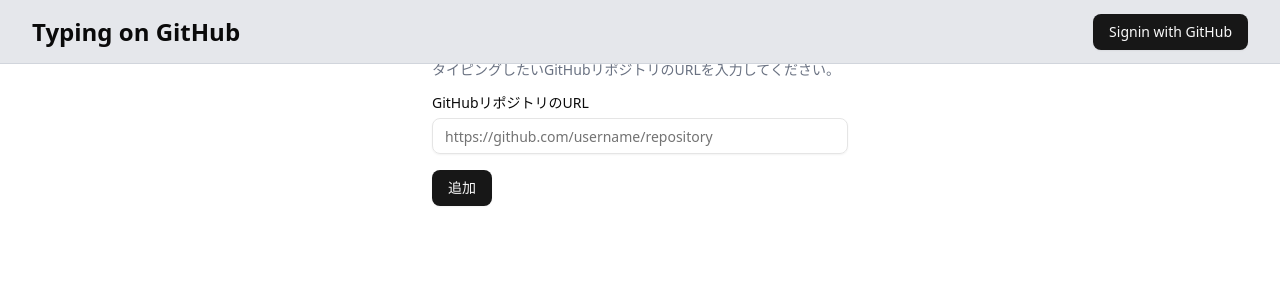
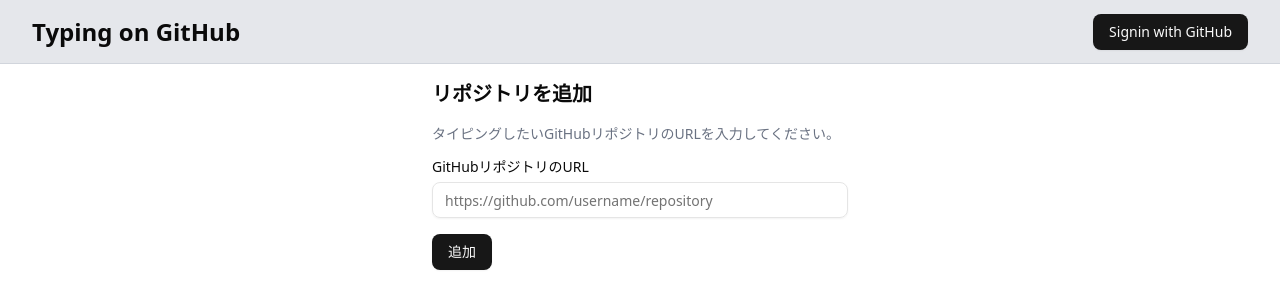
Before and after one commit to Shrimprin/typing_repo, a Next.js app in the folder frontend/: page /repositories/new in a window 1280 px wide. Shown: the top 308 px of the page. Built offline with nearby package versions, Linux system fonts and the light colour scheme; no server answers.

Commit message:
APIリクエスト時にアクセストークンを含めるようにした

```diff
--- a/frontend/src/app/layout.tsx
+++ b/frontend/src/app/layout.tsx
@@ -2,6 +2,7 @@ import type { Metadata } from 'next';
 import { Geist, Geist_Mono } from 'next/font/google';
 
 import Header from '@/components/common/Header';
+import AuthProvider from '@/providers/Auth';
 
 import './globals.css';
 
@@ -34,8 +35,10 @@ export default function RootLayout({
           antialiased
         `}
       >
-        <Header />
-        {children}
+        <AuthProvider>
+          <Header />
+          <main className="pt-16">{children}</main>
+        </AuthProvider>
       </body>
     </html>
   );
--- a/frontend/src/components/repositories/RepositoryForm.tsx
+++ b/frontend/src/components/repositories/RepositoryForm.tsx
@@ -2,6 +2,7 @@
 
 import { zodResolver } from '@hookform/resolvers/zod';
 import axios from 'axios';
+import { useSession } from 'next-auth/react';
 import { useRouter } from 'next/navigation';
 import { useState } from 'react';
 import type { SubmitHandler } from 'react-hook-form';
@@ -34,11 +35,10 @@ export default function RepositoryForm() {
   });
   const [error, setError] = useState<string | null>(null);
   const router = useRouter();
-  // const { data: session } = useSession(); TODO: ログイン実装時に使う
+  const { data: session } = useSession();
 
   const onSubmit: SubmitHandler<FormValues> = async (data) => {
-    // const accessToken = session?.user?.accessToken; // TODO: ログイン実装時に使う
-    const accessToken = 'token_1234567890'; // TODO: 仮
+    const accessToken = session?.user?.accessToken;
     const url = '/api/repositories';
     const postData = {
       repository: { url: data.url },
--- /dev/null
+++ b/frontend/src/providers/Auth.tsx
@@ -0,0 +1,10 @@
+'use client';
+
+import { SessionProvider } from 'next-auth/react';
+import type { ReactNode } from 'react';
+
+const AuthProvider = ({ children }: { children: ReactNode }) => {
+  return <SessionProvider>{children}</SessionProvider>;
+};
+
+export default AuthProvider;
```
